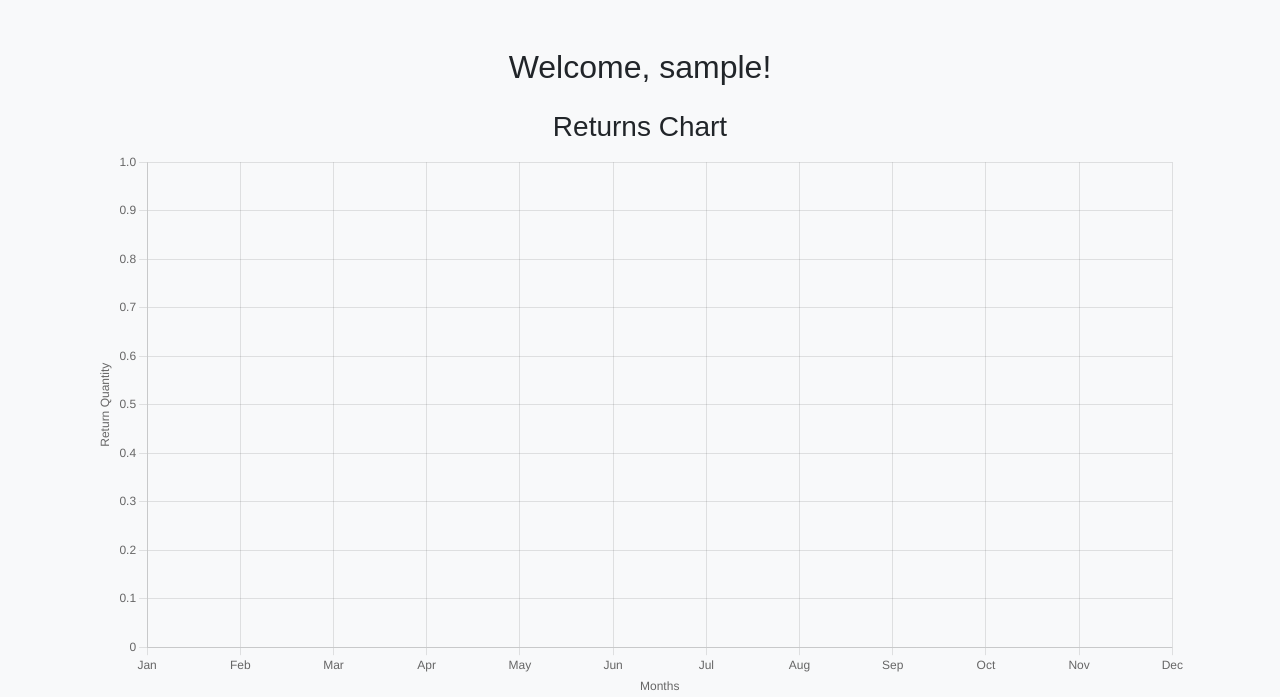
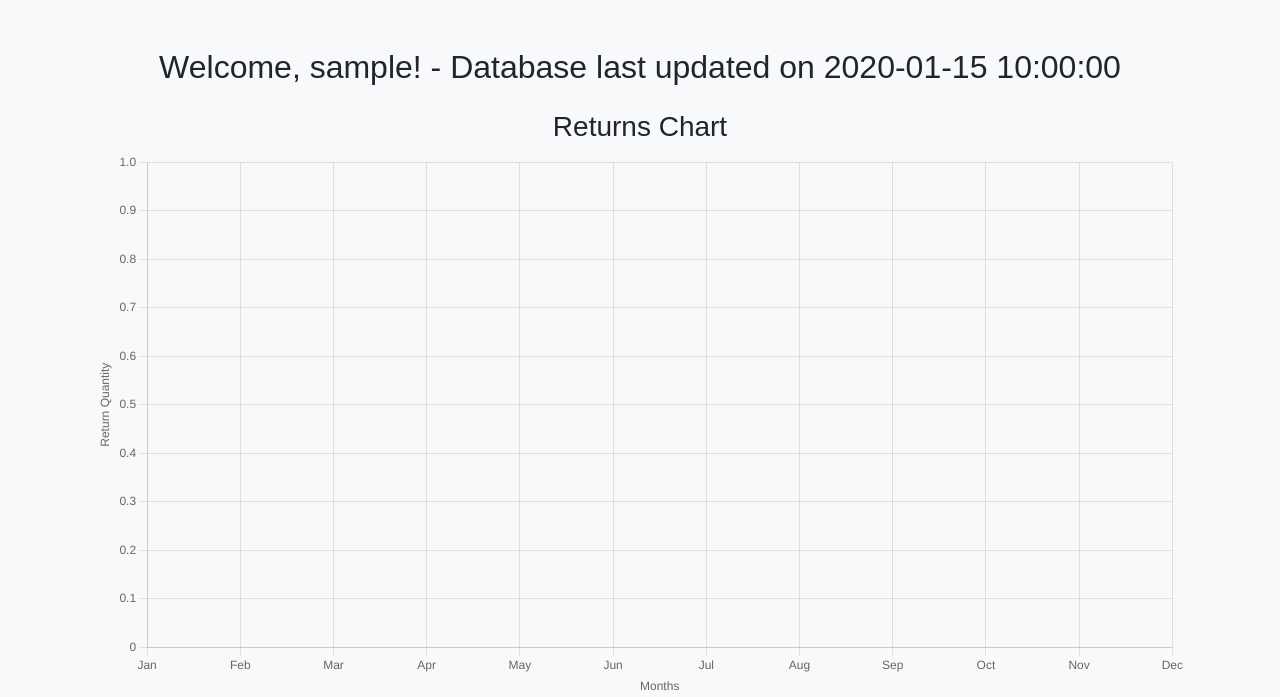
Before and after one commit to bcm082/amzreturns, a Flask app: template templates/dashboard.html in a window 1280 px wide. Shown: the part 56-753 px from the top of the page. Run offline with Flask 3, Linux system fonts and the light colour scheme; the template is opened without the code that fills it: most values are stand-ins (such as "Sample title", 1, 10 or a date in 2020).

Commit message:
added last updated date to dashboard

```diff
--- a/app.py
+++ b/app.py
@@ -82,12 +82,24 @@ def dashboard():
     sales_graph_data_2025 = sales_graph_data.get(2025, [0] * 12)  # Extract 2025 data
     top_returned_skus = get_top_returned_skus()
 
+    # Fetch the last updated timestamp
+    conn = mysql.connector.connect(**db_config)
+    cursor = conn.cursor(dictionary=True)
+    cursor.execute("SELECT MAX(last_updated) as last_updated FROM returns")
+    last_updated = cursor.fetchone()['last_updated']
+    cursor.close()
+    conn.close()
+
+    # Format the last updated timestamp to show month-day-year (all numeric)
+    last_updated_formatted = last_updated.strftime('%m-%d-%Y')
+
     return render_template(
         'dashboard.html',
         username=session['email'],
         sales_graph_data=sales_graph_data,
         sales_graph_data_2025=sales_graph_data_2025,
-        top_returned_skus=top_returned_skus
+        top_returned_skus=top_returned_skus,
+        last_updated=last_updated_formatted
     )
 
 # Route for Products
--- a/templates/dashboard.html
+++ b/templates/dashboard.html
@@ -6,7 +6,7 @@
 <div class="container mt-5">
     <!-- Dashboard Header -->
     <div class="text-center">
-        <h2>Welcome, {{ username }}!</h2>
+        <h2>Welcome, {{ username }}! - Database last updated on {{ last_updated }}</h2>
     </div>
 
     <!-- Chart Section -->
```
